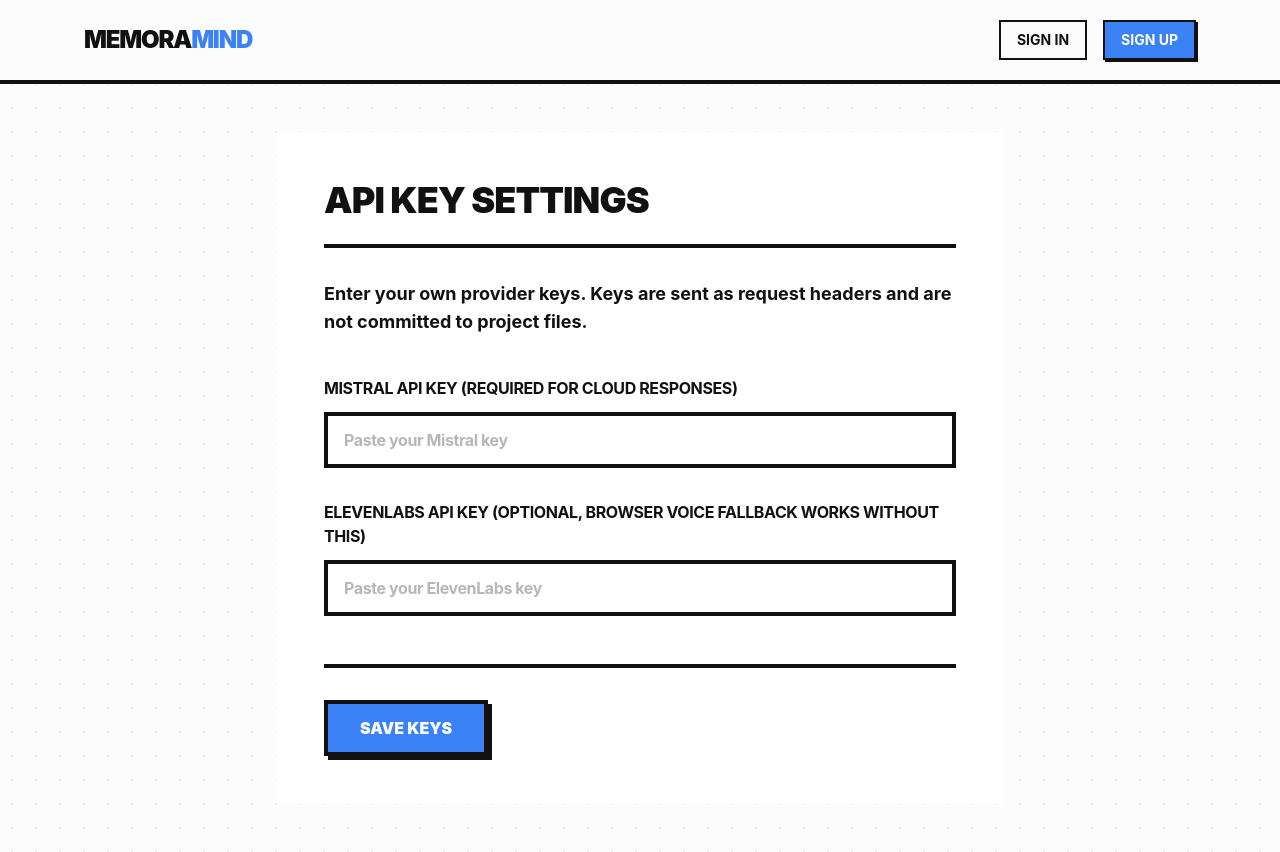
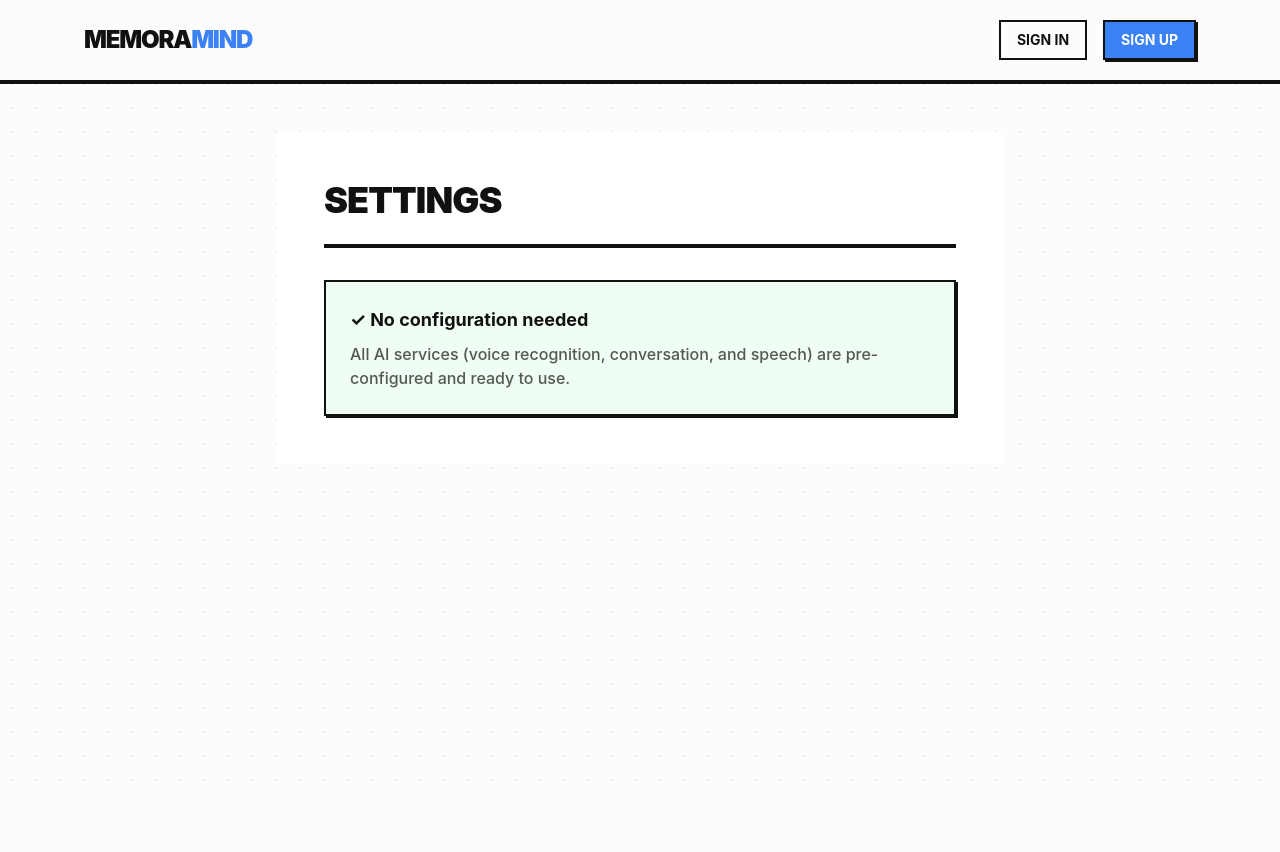
Before and after one commit to manasdutta04/memoramind, a Next.js app in the folder frontend/: page /settings in a window 1280 px wide. After the commit the page ends 800 px from the top, so only its background shows below. Built offline with nearby package versions, Linux system fonts and the light colour scheme; no server answers.

Commit message:
feat: remove API key inputs from settings page

```diff
--- a/frontend/src/app/settings/page.tsx
+++ b/frontend/src/app/settings/page.tsx
@@ -1,68 +1,35 @@
 'use client';
 
-import { useEffect, useState } from 'react';
+import Link from 'next/link';
 
 import { GlassCard } from '@/components/GlassCard';
-import { loadApiKeys, saveApiKeys } from '@/lib/storage';
+import { getActiveElder } from '@/lib/storage';
 
 export default function SettingsPage() {
-  const [mistralKey, setMistralKey] = useState('');
-  const [elevenLabsKey, setElevenLabsKey] = useState('');
-  const [message, setMessage] = useState('');
-
-  useEffect(() => {
-    const stored = loadApiKeys();
-    setMistralKey(stored.mistralKey);
-    setElevenLabsKey(stored.elevenLabsKey);
-  }, []);
-
-  const handleSave = () => {
-    saveApiKeys({ mistralKey: mistralKey.trim(), elevenLabsKey: elevenLabsKey.trim() });
-    setMessage('Saved in your browser for this account session on this device.');
-  };
+  const elderId = getActiveElder();
 
   return (
     <section className="mx-auto w-full max-w-3xl px-5 py-12">
       <GlassCard className="bg-white p-8 md:p-12">
-        <h1 className="border-b-4 border-night pb-6 text-4xl font-black uppercase tracking-tight">API Key Settings</h1>
-        <p className="mt-8 text-lg font-bold">
-          Enter your own provider keys. Keys are sent as request headers and are not committed to project files.
-        </p>
+        <h1 className="border-b-4 border-night pb-6 text-4xl font-black uppercase tracking-tight">Settings</h1>
 
-        <div className="mt-10 grid gap-8">
-          <label className="flex flex-col gap-3 font-bold uppercase tracking-tight">
-            Mistral API Key (required for cloud responses)
-            <input
-              type="password"
-              value={mistralKey}
-              onChange={(event) => setMistralKey(event.target.value)}
-              placeholder="Paste your Mistral key"
-              className="border-4 border-night bg-white px-4 py-3 font-bold text-night placeholder:text-night/30 focus:outline-none focus:ring-4 focus:ring-accent"
-            />
-          </label>
-
-          <label className="flex flex-col gap-3 font-bold uppercase tracking-tight">
-            ElevenLabs API Key (optional, browser voice fallback works without this)
-            <input
-              type="password"
-              value={elevenLabsKey}
-              onChange={(event) => setElevenLabsKey(event.target.value)}
-              placeholder="Paste your ElevenLabs key"
-              className="border-4 border-night bg-white px-4 py-3 font-bold text-night placeholder:text-night/30 focus:outline-none focus:ring-4 focus:ring-accent"
-            />
-          </label>
+        <div className="mt-8 border-2 border-night bg-green-50 p-6 shadow-brutal-sm">
+          <p className="text-lg font-bold">✓ No configuration needed</p>
+          <p className="mt-2 font-medium text-night/70">
+            All AI services (voice recognition, conversation, and speech) are pre-configured and ready to use.
+          </p>
         </div>
 
-        <div className="mt-12 flex items-center gap-6 border-t-4 border-night pt-8">
-          <button
-            type="button"
-            onClick={handleSave}
-            className="border-4 border-night bg-primary px-8 py-3 font-black uppercase text-white shadow-brutal transition hover:translate-x-0.5 hover:translate-y-0.5 hover:shadow-none"
-          >
-            Save Keys
-          </button>
-          {message && <span className="border-2 border-night bg-accent px-4 py-2 font-bold shadow-brutal-sm">{message}</span>}
-        </div>
+        {elderId && (
+          <div className="mt-8">
+            <Link
+              href={`/companion/${elderId}`}
+              className="border-4 border-night bg-primary px-6 py-3 font-black uppercase text-white shadow-brutal transition hover:translate-x-0.5 hover:translate-y-0.5 hover:shadow-none"
+            >
+              Back to Companion
+            </Link>
+          </div>
+        )}
       </GlassCard>
     </section>
   );
```
